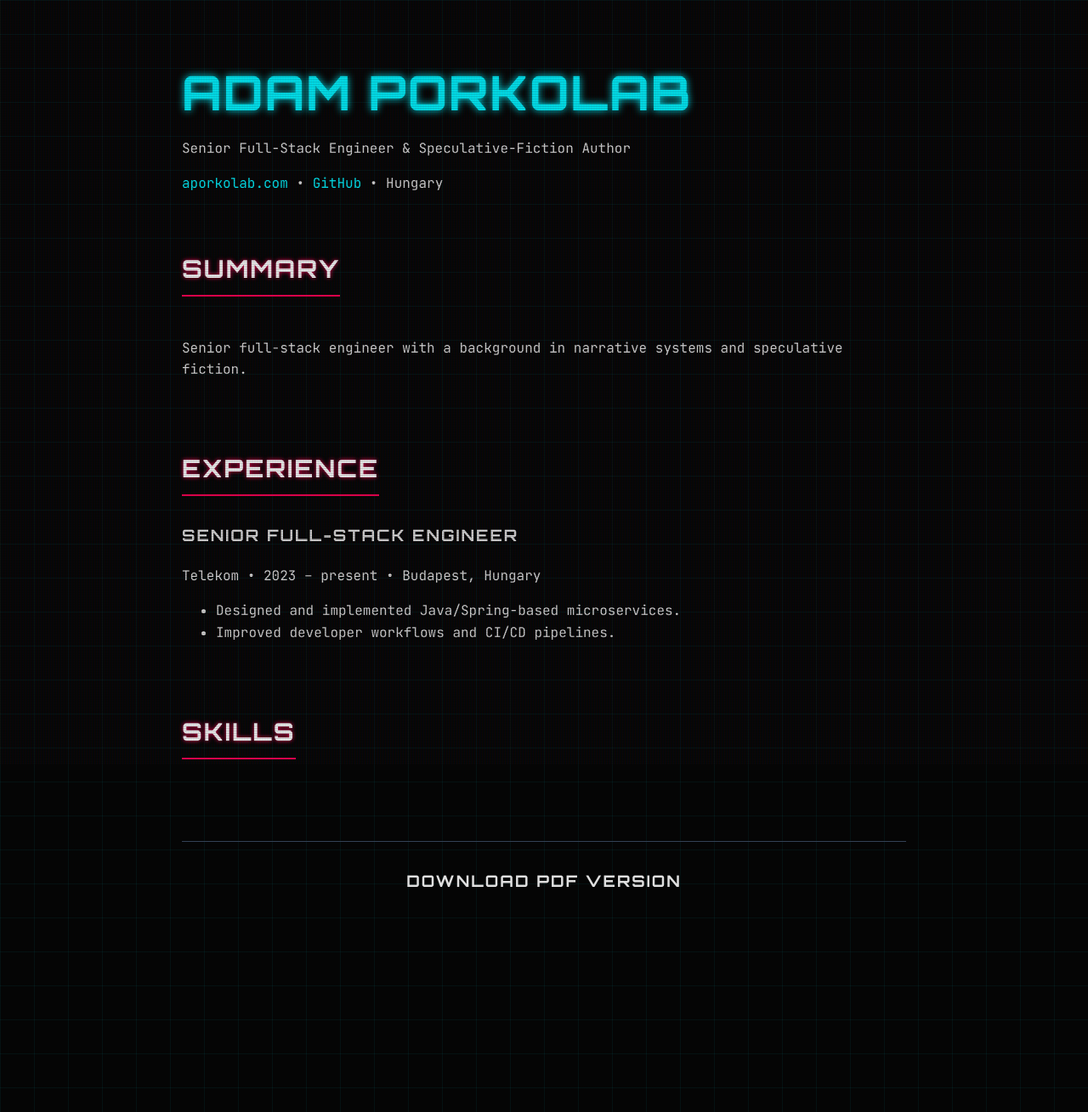
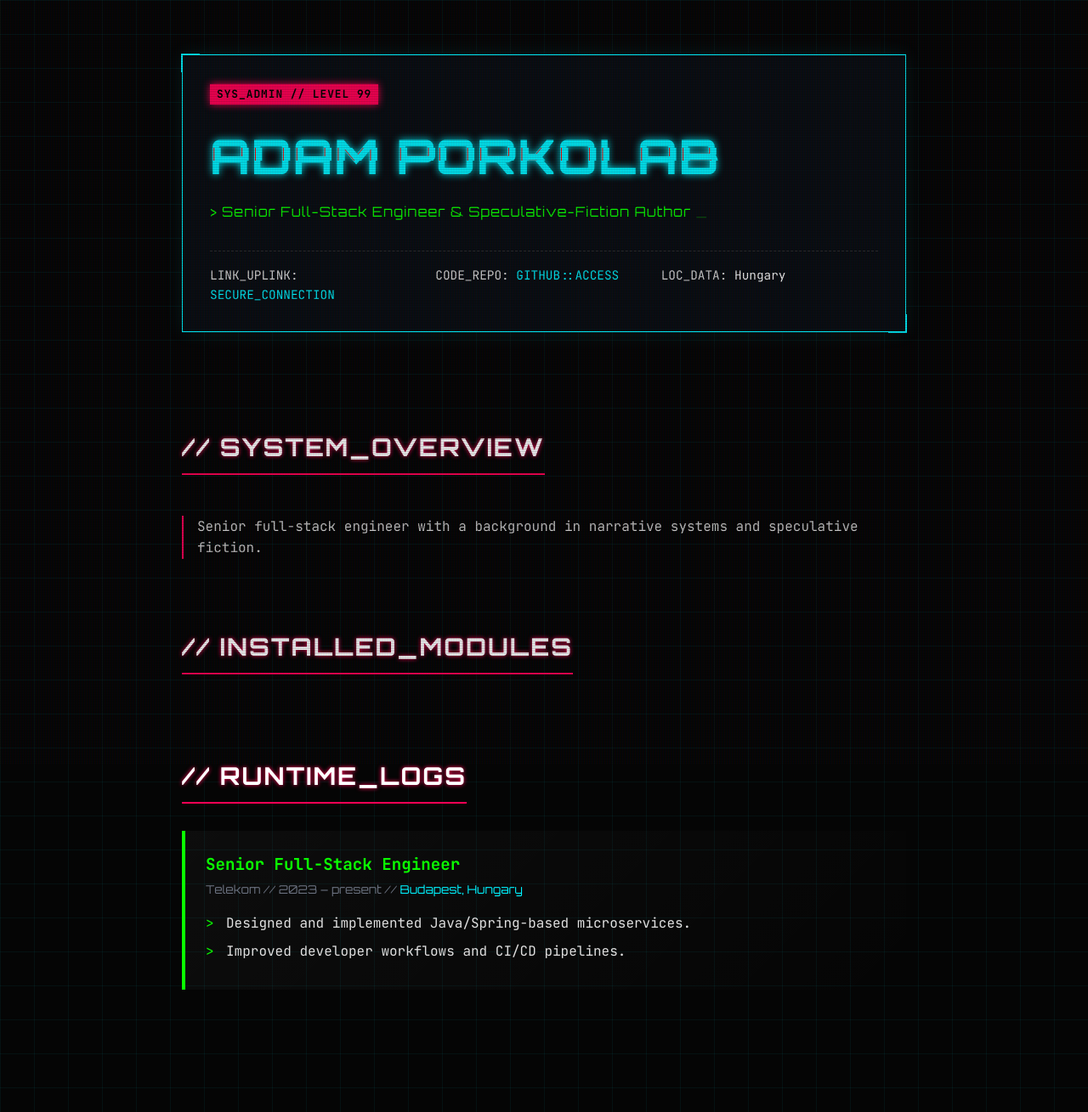
Before and after one commit to aporkolab/porkolab-cv-site, a Jekyll site: the page built from index.md, in a window 1280 px wide. Shown: the whole page at 85% size. Built offline with Jekyll 4.4.1, drawn with Linux system fonts in a browser that asks for light colours.

Commit message:
Update index.md

```diff
--- a/index.md
+++ b/index.md
@@ -1,78 +1,121 @@
 ---
 layout: default
-title: CV
+title: "SYSTEM::ROOT"
 ---
 
 {% assign cv = site.data.cv_data %}
 
-<header>
-  <h1>{{ cv.name.en }}</h1>
-  <div class="subtitle">{{ cv.title.en }}</div>
+<div class="terminal-box">
+    <div class="role-badge">SYS_ADMIN // LEVEL 99</div>
+    <h1 class="glitch" data-text="{{ cv.name.en }}">{{ cv.name.en }}</h1>
+    <div style="color: var(--neon-green); font-family: 'Orbitron'; letter-spacing: 1px;">
+        > {{ cv.title.en }} <span style="animation: blink 1s infinite;">_</span>
+    </div>
 
-  <div style="margin-top: 1rem;">
-    {% if cv.contact.website %}
-      <a href="{{ cv.contact.website }}">{{ cv.contact.website | remove: "https://" }}</a> •
-    {% endif %}
-    {% if cv.contact.github %}
-      <a href="{{ cv.contact.github }}">GitHub</a> •
-    {% endif %}
-    {{ cv.contact.location.en }}
-  </div>
-</header>
+    <div style="margin-top: 2rem; border-top: 1px dashed #333; padding-top: 1rem; font-size: 0.9rem;">
+        <div style="display: grid; grid-template-columns: repeat(auto-fit, minmax(200px, 1fr)); gap: 10px;">
+            {% if cv.contact.website %}
+            <div>LINK_UPLINK: <a href="{{ cv.contact.website }}" target="_blank">SECURE_CONNECTION</a></div>
+            {% endif %}
+            {% if cv.contact.github %}
+            <div>CODE_REPO: <a href="{{ cv.contact.github }}" target="_blank">GITHUB::ACCESS</a></div>
+            {% endif %}
+            <div>LOC_DATA: <span style="color: #fff">{{ cv.contact.location.en }}</span></div>
+        </div>
+    </div>
+</div>
 
 <section>
-  <h2>Summary</h2>
-  <p>{{ cv.summary.en }}</p>
+    <h2>// SYSTEM_OVERVIEW</h2>
+    <p style="border-left: 2px solid var(--neon-pink); padding-left: 1rem; color: #ccc;">
+        {{ cv.summary.en }}
+    </p>
 </section>
 
 <section>
-  <h2>Experience</h2>
-  {% for exp in cv.experience %}
-  <div class="card">
-    <h3>{{ exp.role.en }}</h3>
-    <div class="meta">{{ exp.company }} • {{ exp.period }} • {{ exp.location.en }}</div>
-    <ul>
-      {% for item in exp.details.en %}
-        <li>{{ item }}</li>
-      {% endfor %}
-    </ul>
-  </div>
-  {% endfor %}
+    <h2>// INSTALLED_MODULES</h2>
+
+    {% if cv.skills.backend %}
+    <div style="margin-bottom: 1.5rem;">
+        <div style="color: var(--text-dim); margin-bottom: 0.5rem; font-size: 0.8rem;">[ BACKEND_PROTOCOLS ]</div>
+        <div class="skill-container">
+            {% for s in cv.skills.backend %}
+                <div class="tech-tag">{{ s }}</div>
+            {% endfor %}
+        </div>
+    </div>
+    {% endif %}
+
+    {% if cv.skills.frontend %}
+    <div style="margin-bottom: 1.5rem;">
+        <div style="color: var(--text-dim); margin-bottom: 0.5rem; font-size: 0.8rem;">[ FRONTEND_INTERFACE ]</div>
+        <div class="skill-container">
+            {% for s in cv.skills.frontend %}
+                <div class="tech-tag">{{ s }}</div>
+            {% endfor %}
+        </div>
+    </div>
+    {% endif %}
+
+    {% if cv.skills.tools %}
+    <div>
+        <div style="color: var(--text-dim); margin-bottom: 0.5rem; font-size: 0.8rem;">[ TOOLS_&_DEPLOYMENT ]</div>
+        <div class="skill-container">
+            {% for s in cv.skills.tools %}
+                <div class="tech-tag">{{ s }}</div>
+            {% endfor %}
+        </div>
+    </div>
+    {% endif %}
 </section>
 
 <section>
-  <h2>Skills</h2>
-
-  {% if cv.skills.backend %}
-  <div class="mb-4">
-    <strong style="color: #94a3b8; display: block; margin-bottom: 0.5rem;">Backend</strong>
-    {% for s in cv.skills.backend %} <span class="tag">{{ s }}</span> {% endfor %}
-  </div>
-  {% endif %}
-
-  {% if cv.skills.frontend %}
-  <div class="mb-4">
-    <strong style="color: #94a3b8; display: block; margin-bottom: 0.5rem; margin-top: 1rem;">Frontend</strong>
-    {% for s in cv.skills.frontend %} <span class="tag">{{ s }}</span> {% endfor %}
-  </div>
-  {% endif %}
+    <h2>// RUNTIME_LOGS</h2>
+    {% for exp in cv.experience %}
+    <div class="xp-card">
+        <div class="xp-role">{{ exp.role.en }}</div>
+        <div class="xp-meta">
+            {{ exp.company }} // {{ exp.period }} // <span style="color: var(--neon-cyan)">{{ exp.location.en }}</span>
+        </div>
+        <ul style="list-style: none; padding: 0; margin: 0;">
+            {% for item in exp.details.en %}
+                <li style="margin-bottom: 0.5rem; position: relative; padding-left: 1.5rem;">
+                    <span style="position: absolute; left: 0; color: var(--neon-green);">></span>
+                    {{ item }}
+                </li>
+            {% endfor %}
+        </ul>
+    </div>
+    {% endfor %}
 </section>
 
 {% if cv.publications %}
 <section>
-  <h2>Publications</h2>
-  {% for pub in cv.publications %}
-    <div style="margin-bottom: 0.5rem;">
-      <strong>{{ pub.title }}</strong> ({{ pub.year }}) <span style="color:#94a3b8">— {{ pub.type }}</span>
+    <h2>// DATA_SHARDS</h2>
+    <div style="display: grid; gap: 1rem;">
+    {% for pub in cv.publications %}
+        <div style="border: 1px solid #333; padding: 1rem; background: rgba(255,255,255,0.02);">
+            <strong style="color: #fff; display: block; margin-bottom: 0.2rem;">{{ pub.title }}</strong>
+            <div style="font-size: 0.85rem; color: var(--text-dim);">
+                YEAR: {{ pub.year }} | TYPE: {{ pub.type }}
+            </div>
+        </div>
+    {% endfor %}
     </div>
-  {% endfor %}
 </section>
 {% endif %}
 
-<section style="margin-top: 4rem; border-top: 1px solid #334155; padding-top: 2rem; text-align: center;">
-  <h3 style="margin-bottom: 1rem;">Download PDF Version</h3>
-  {% for item in site.data.cv_list.cvs limit:1 %}
-    <a href="{{ item.url }}" class="download-btn">Download Latest PDF</a>
-    <div style="margin-top: 0.5rem; font-size: 0.8rem; color: #94a3b8;">Last updated: {{ item.updated }}</div>
-  {% endfor %}
+<section style="margin-top: 5rem; text-align: center;">
+    {% for item in site.data.cv_list.cvs limit:1 %}
+    <a href="{{ item.url }}" class="cyber-btn" target="_blank">
+        INITIATE_DOWNLOAD_SEQUENCE [PDF]
+    </a>
+    <div style="margin-top: 1rem; font-family: 'Orbitron'; color: var(--text-dim); font-size: 0.8rem;">
+        LAST_UPDATED: {{ item.updated }} // SECURE_HASH_MATCH
+    </div>
+    {% endfor %}
 </section>
+
+<style>
+@keyframes blink { 50% { opacity: 0; } }
+</style>
```
